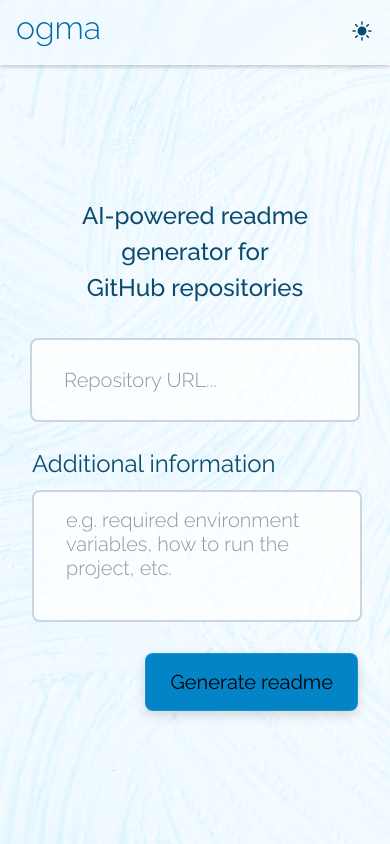
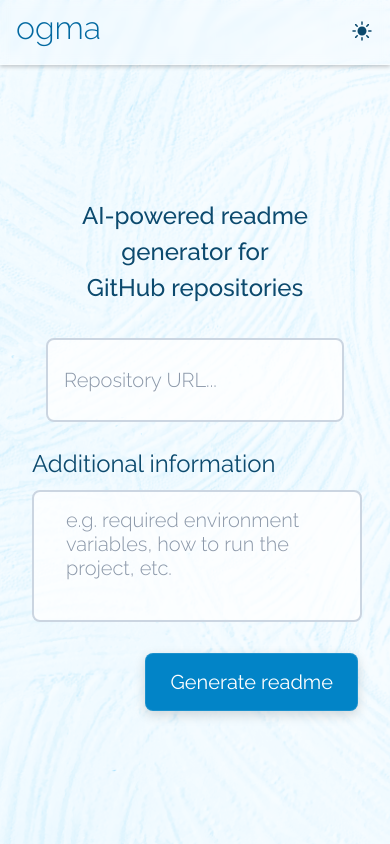
Before and after one commit to jonaszb/ogma, a Vue app in the folder ui/: page / in a window 390 px wide. Built offline with nearby package versions, Linux system fonts and the light colour scheme; what marked-highlight would draw is missing.

Commit message:
Minor CSS fixes

```diff
--- a/ui/index.html
+++ b/ui/index.html
@@ -3,6 +3,7 @@
   <head>
     <meta charset="UTF-8" />
     <link rel="icon" type="image/svg+xml" href="/vite.svg" />
+    <link rel="preload" href="/bg-ogma.webp" as="image" />
     <meta name="viewport" content="width=device-width, initial-scale=1.0" />
     <title>Ogma | Readme generator</title>
   </head>
--- a/ui/src/style.scss
+++ b/ui/src/style.scss
@@ -115,6 +115,7 @@ body {
 }
 
 .btn-primary {
+    color: white;
     background-color: var(--sky-600);
     font-family: 'Raleway', sans-serif;
     cursor: pointer;
@@ -144,5 +145,6 @@ body {
     .input-primary {
         font-size: 1.25rem;
         height: 3rem;
+        padding: 0 1rem;
     }
 }
```
Also changed, not shown: ui/public/bg-ogma.webp (added).
